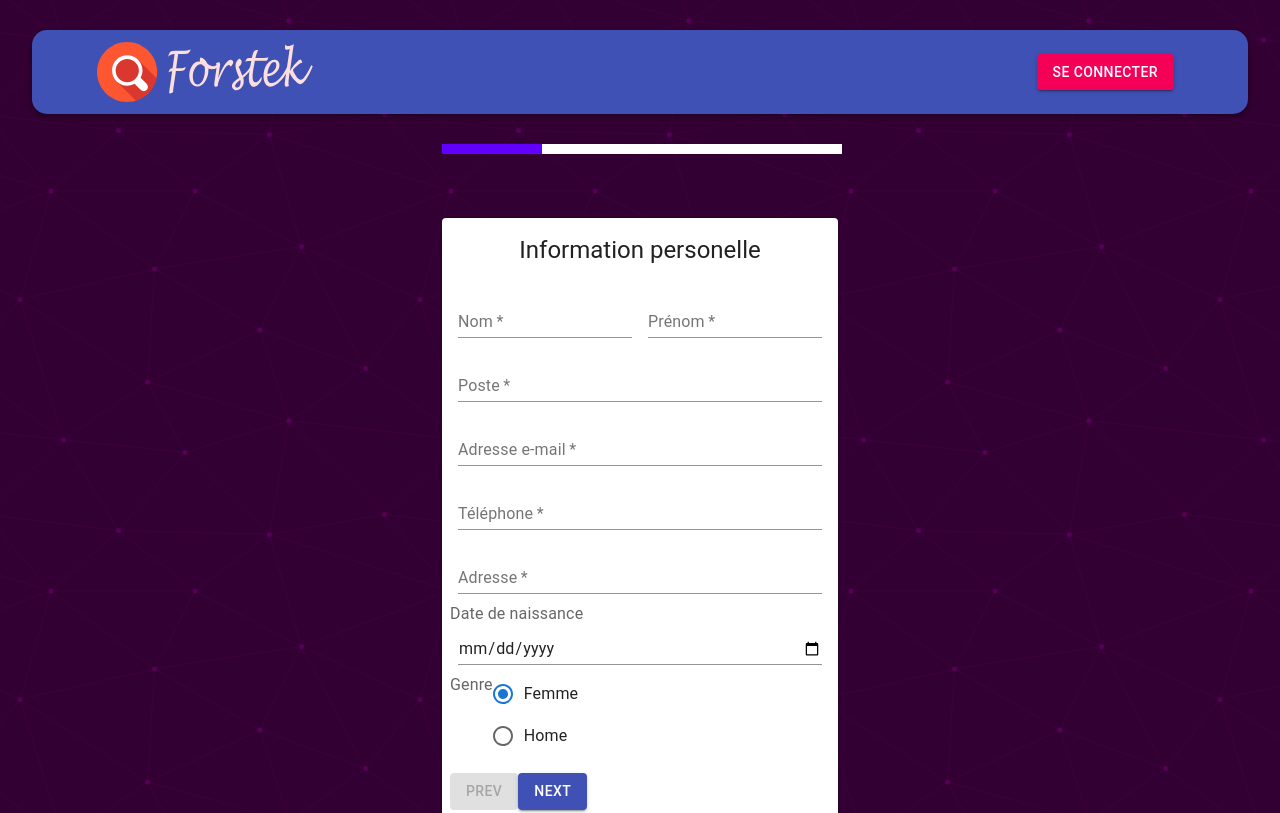
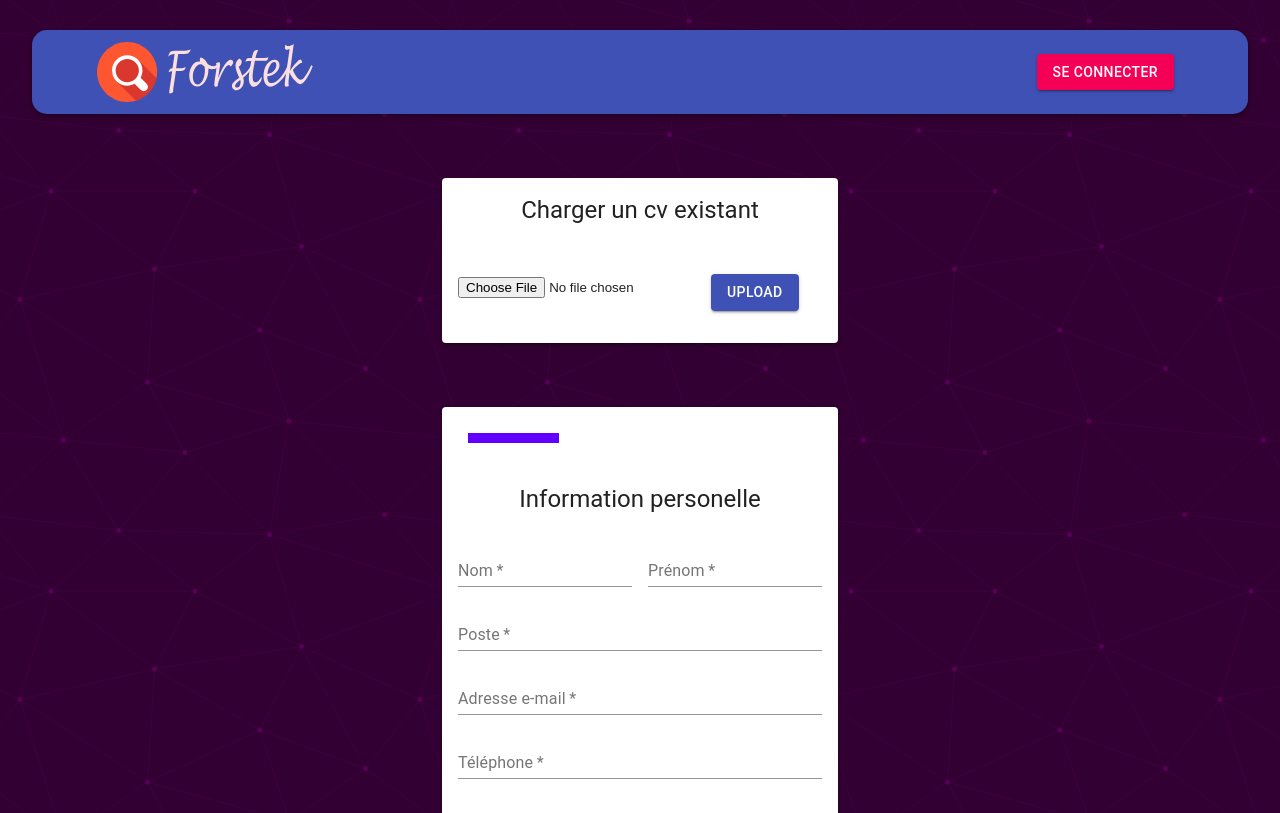
Before and after one commit to rihem746/Forstek, a React (Create React App) app in the folder client/: page /cv in a window 1280 px wide. Shown: the top 813 px of the page. Built offline with nearby package versions, Linux system fonts and the light colour scheme.

Commit message:
cv_uploadfront

```diff
--- a/client/src/components/Auth/cv/Cv.css
+++ b/client/src/components/Auth/cv/Cv.css
@@ -1,12 +1,13 @@
 .progressbar {
-    width: 400px;
+    width: 100%;
     height: 10px;
     background-color: white;
     margin-bottom: 50px;
   }
 
   .progressbar div {
-    width: 33.3%;
+    margin: 10px;
+    width: 25%;
     height: 100%;
     background-color: rgb(98, 0, 255);
   }
--- a/client/src/components/Auth/cv/Cv.js
+++ b/client/src/components/Auth/cv/Cv.js
@@ -7,6 +7,7 @@ import Info from "./Info";
 import Education from "./Education";
 import Experience from "./Experience";
 import Skills from "./Skills";
+import CvPdf from "./CvPdf";
 
 const Cv=()=> {
 
@@ -44,10 +45,15 @@ const Cv=()=> {
 
   return (
     <Container component="main" maxWidth="xs">
-        <div className="progressbar">
-            <div style={{ width: page === 0 ? "25%" : page === 1 ? "50%" : page === 2 ? "75%" : "100%" }}></div>
-        </div>
+
         <Paper className={classes.paper} elevation={3}>
+            <CvPdf />
+        </Paper>
+
+        <Paper className={classes.paper} elevation={3}>
+            <div className="progressbar">
+                <div style={{ width: page === 0 ? "25%" : page === 1 ? "50%" : page === 2 ? "75%" : "100%" }}></div>
+            </div>
             <Typography variant= "h5">{FormTitles[page]}</Typography>
             <form className={classes.form} onSubmit={handleSubmit}>
                 <Grid container spacing={2}>
--- /dev/null
+++ b/client/src/components/Auth/cv/CvPdf.js
@@ -0,0 +1,44 @@
+import React, { useState } from 'react';
+import { Button, Typography} from '@material-ui/core';
+
+
+import useStyles from '../styles';
+
+
+const CvPdf = () => {
+    const classes=useStyles();
+
+    const [cvData, setCvData] = useState(null);
+
+    const handleChange=(e) =>{
+        setCvData( e.target.files[0] );
+    };
+
+    const handleSubmit=(e) =>{
+        e.preventDefault();
+
+        const formData = new FormData();
+        formData.append("cv",cvData);
+        console.log("cv::",cvData);
+
+        //console.log('data >>>> ',formData);
+
+        //dispatch(signup(formData,history));
+    };
+
+
+    return (
+        <>
+        <Typography variant= "h5">Charger un cv existant</Typography>
+        <form className={classes.form} onSubmit={handleSubmit}>
+            <input type="file" name="cvData" accept="application/pdf" onChange={handleChange} required />
+            <Button type='submit' fullwidth variant="contained" color="primary" className={classes.submit} >
+                Upload
+            </Button>
+        </form>
+        </>
+
+     );
+}
+
+export default CvPdf;
```
Also changed, not shown: 1 other file (tests, documents, lock files or other folders).
